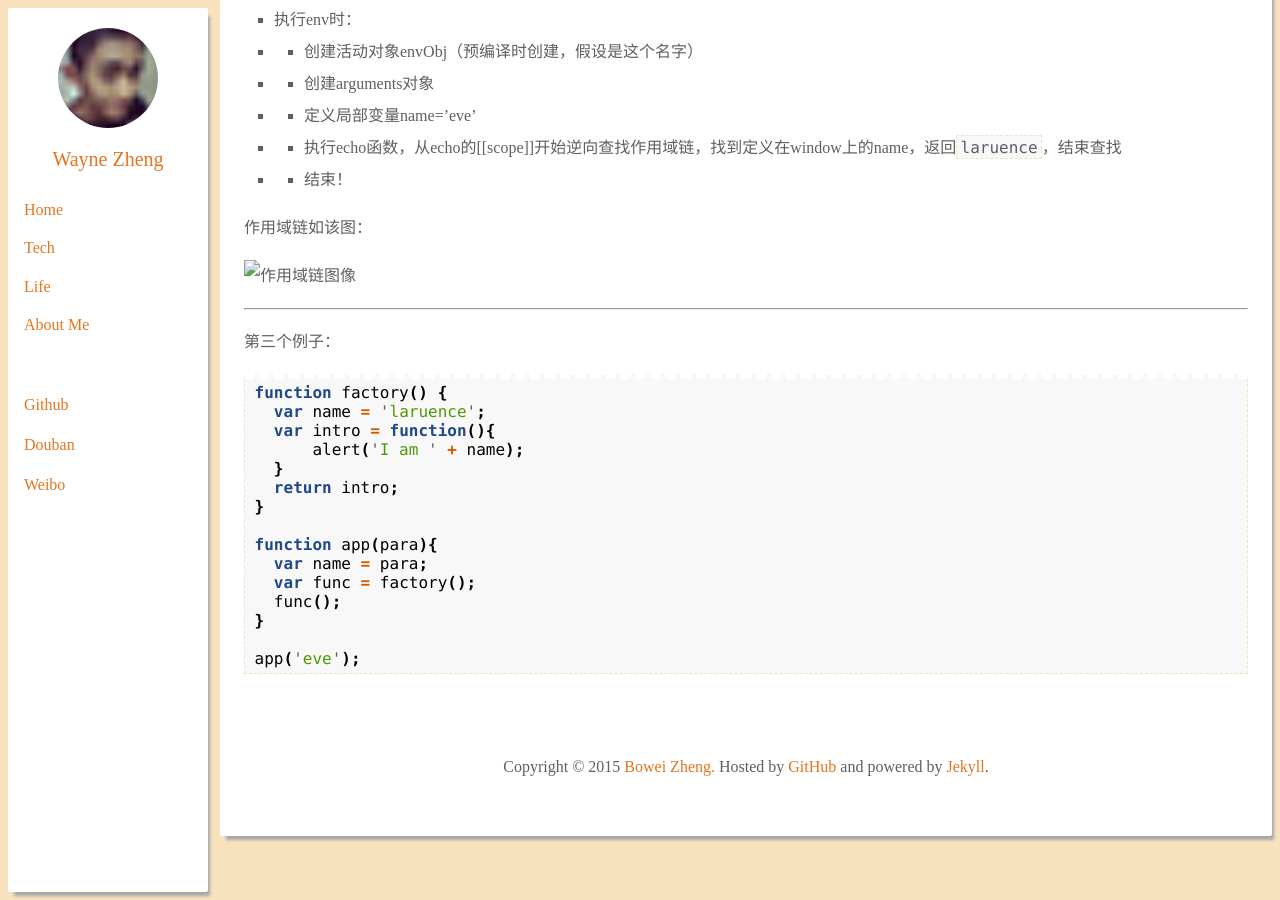
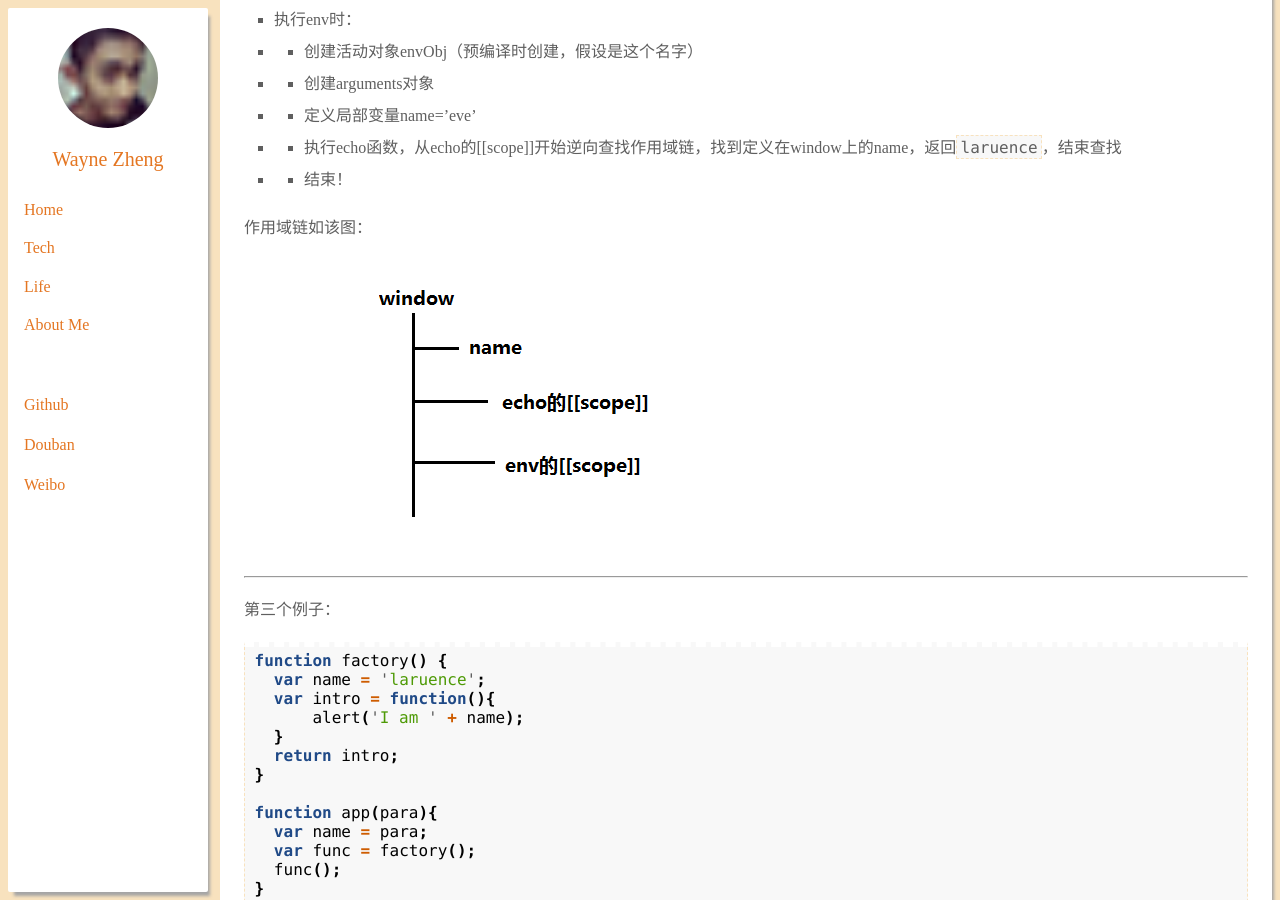
Before and after one commit to wynn719/blog, a Jekyll site: the page built from _posts/2015-06-18-javascript-scope-note.md, in a window 1280 px wide and 900 px high, scrolled down 2154 px. Built offline with Jekyll 4.4.1, drawn with Linux system fonts in a browser that asks for light colours; comment, search, counter and statistics services are not loaded.

Commit message:
Signed-off-by: zhengbowei <762671261@qq.com>

```diff
--- a/_posts/2015-06-18-javascript-scope-note.md
+++ b/_posts/2015-06-18-javascript-scope-note.md
@@ -107,7 +107,7 @@ laruence
 
 作用域链如该图：
 
-<img src="{{ site.url }}imgs/posts/2015-06-18-javascript-scope-note01.png" alt="作用域链图像">
+<img src="{{ site.url }}/imgs/posts/2015-06-18-javascript-scope-note01.png" alt="作用域链图像">
 
 ---
 
```
